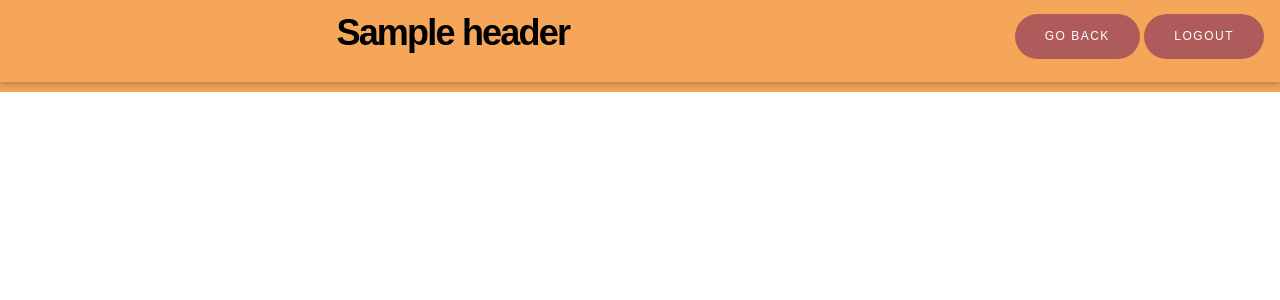
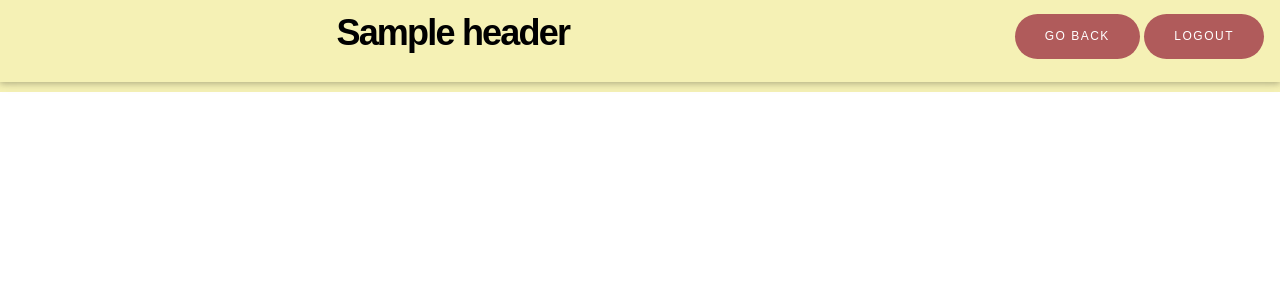
Before and after one commit to Pinky-Chaudhary/Emotion-based-Music-Recommender-System, a Flask app: template templates/recent_playlist.html in a window 1280 px wide. Shown: the top 300 px of the page. Run offline with Flask 2, Linux system fonts and the light colour scheme; the template is opened without the code that fills it: most values are stand-ins (such as "Sample title", 1, 10 or a date in 2020); some libraries are stand-ins or nearby versions; some web fonts are replaced.

Commit message:
Update recently_playlist.css

```diff
--- a/static/css/recently_playlist.css
+++ b/static/css/recently_playlist.css
@@ -4,7 +4,7 @@ h2{
     text-align:center;
 }
 .main{
-    background-color: #f5a658;
+    background-color: #f5f1b5;
 }
 p{
    margin:0;
```
